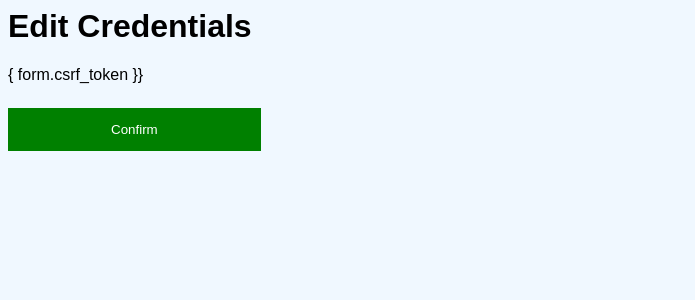
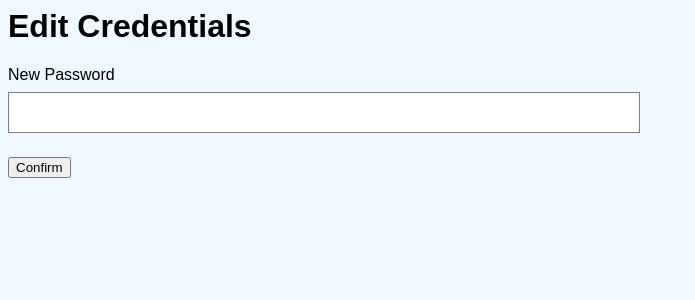
Before and after one commit to senaig97/Project, a Flask app: template app/templates/editCredentials.html in a window 1280 px wide. Shown: the top 300 px of the page, without its empty margins (0-695 px from the left). Run offline with Flask 2, Linux system fonts and the light colour scheme; tables that the repository leaves empty hold one stand-in row (values such as "Sample post"); the template is opened without the code that fills it: values that come from a table or form of the project are taken from there, most other values are stand-ins (such as "Sample title", 1, 10 or a date in 2020); some libraries are stand-ins or nearby versions.

Commit message:
Slight modification to editCredentials.html

```diff
--- a/app/templates/editCredentials.html
+++ b/app/templates/editCredentials.html
@@ -38,11 +38,17 @@
             </div>
 
             <form action= "{{ url_for('User.set_password') }}" method="POST">
-            { form.csrf_token }}
-                <dl>
-                    {{ render_field(form.password, placeholder="Enter New Password") }}
-                </dl>
-                <button class="btn btn-sm btn-success" type="submit">Confirm</button>
+                <p>
+                    {{ form.newPassword.label }}<br>
+                    {{ form.newPassword(size=32) }}
+                </p>
+
+                <p>{{ form.submit() }}</p>
+<!--            { form.csrf_token }}-->
+<!--                <dl>-->
+<!--                    {{ render_field(form.password, placeholder="Enter New Password") }}-->
+<!--                </dl>-->
+<!--                <button class="btn btn-sm btn-success" type="submit">Confirm</button>-->
             </form>
         </div>
 
```
